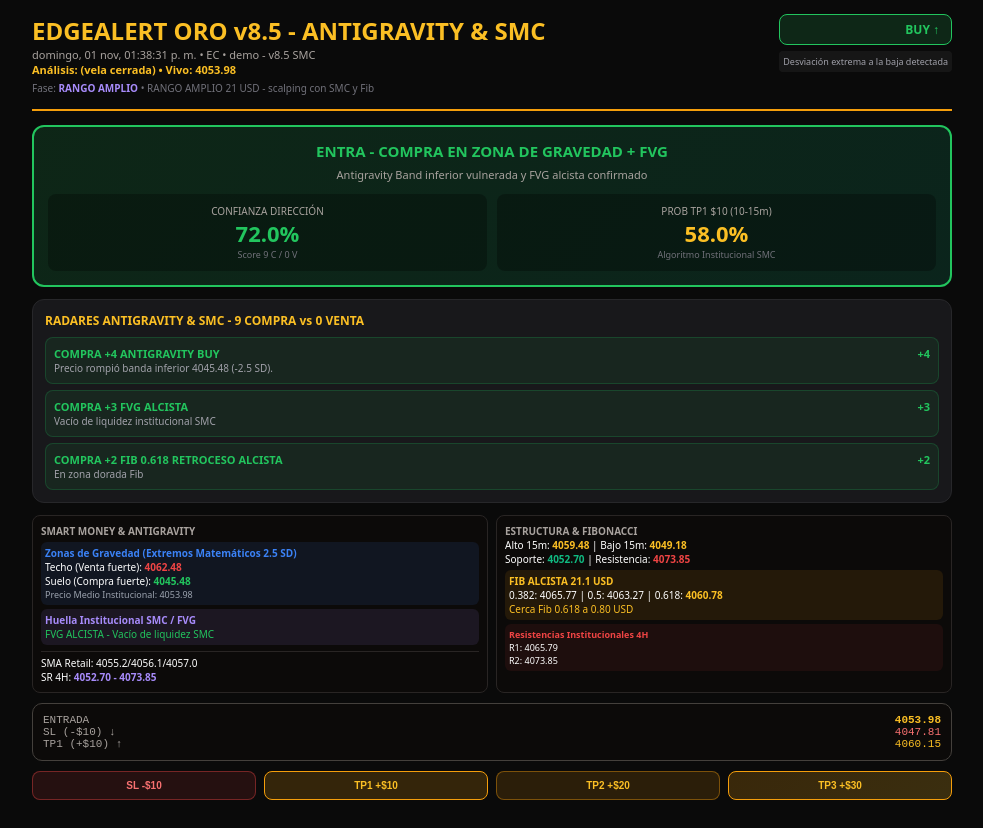
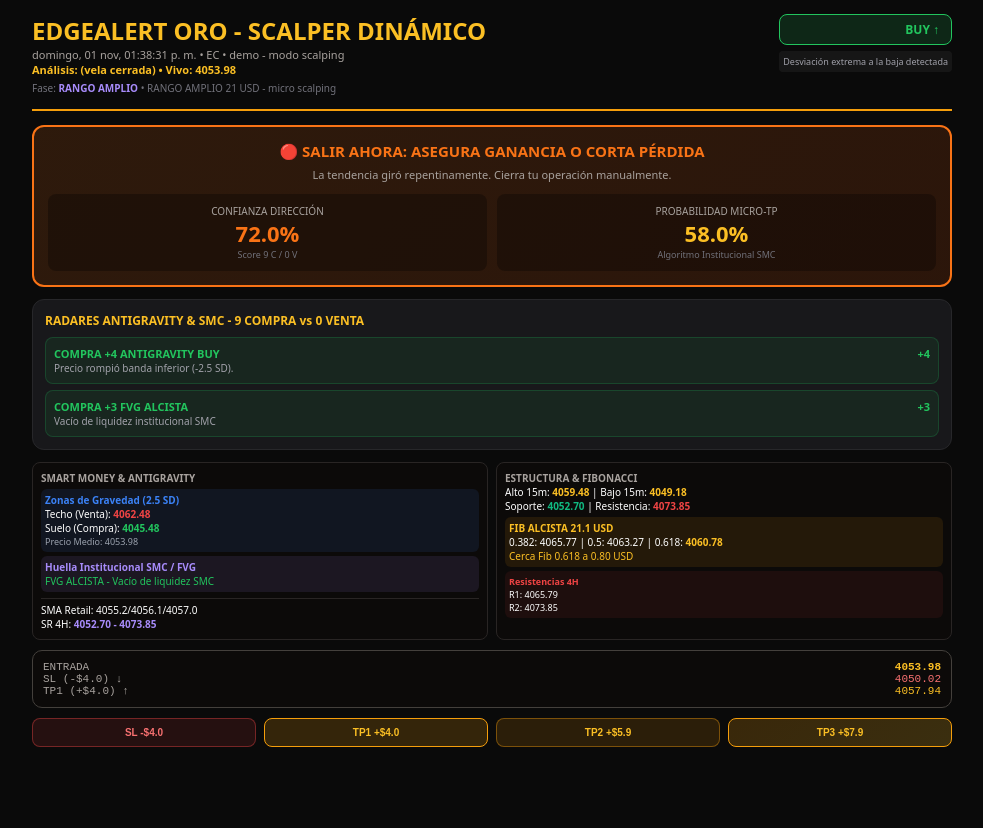
Before and after one commit to Afparedes123/trading-app, a Next.js app in the folder frontend/: page / in a window 1280 px wide. Shown: the whole page, without its empty margins (148-1131 px from the left). Built offline with nearby package versions, Linux system fonts and the light colour scheme; no server answers.

Commit message:
Refactor calcTPSL for dynamic volatility and update UI
Updated the calcTPSL function to include a volatility parameter for dynamic stop loss and take profit calculations. Changed various UI texts and alert messages to reflect the new scalping mode.

```diff
--- a/frontend/app/page.js
+++ b/frontend/app/page.js
@@ -3,10 +3,11 @@ import { useEffect, useState } from "react";
 
 const API = process.env.NEXT_PUBLIC_API_URL || "https://trading-app-jn5a.onrender.com";
 
-function calcTPSL(entry, dir) {
-  const d = 6.17;
-  if (dir === "BUY") return { sl: entry - d, tp1: entry + d, tp2: entry + d * 2, tp3: entry + d * 3, dist: d };
-  return { sl: entry + d, tp1: entry - d, tp2: entry - d * 2, tp3: entry - d * 3, dist: d };
+// Calculadora dinámica para el modo Demo (escala $4 - $5 para cuenta de $50)
+function calcTPSL(entry, dir, volatility = 4.0) {
+  const d = Math.max(3.5, Math.min(volatility * 1.2, 5.0));
+  if (dir === "BUY") return { sl: entry - d, tp1: entry + d, tp2: entry + (d * 1.5), tp3: entry + (d * 2.0), dist: d };
+  return { sl: entry + d, tp1: entry - d, tp2: entry - (d * 1.5), tp3: entry - (d * 2.0), dist: d };
 }
 
 export default function Page() {
@@ -23,23 +24,22 @@ export default function Page() {
       let sig = Array.isArray(data) && data.length > 0 ? data[0] : data.symbol ? data : data.signals?.[0];
       if (sig && sig.symbol?.includes("XAU")) {
         setSignal(sig);
-        setBackendStatus("conectado - ORO v8.5 ANTIGRAVITY + SMC");
+        setBackendStatus("conectado - ORO SCALPER DINÁMICO");
       } else throw new Error("vacio");
     } catch (e) {
-      setBackendStatus("demo - v8.5 SMC");
+      setBackendStatus("demo - modo scalping");
       const demoPrice = 4052.70 + Math.random() * 2;
-      const demo = calcTPSL(demoPrice, "BUY");
+      const demo = calcTPSL(demoPrice, "BUY", 3.3);
       setSignal({
         symbol: "XAUUSD", direction: "BUY", entry: demoPrice, sl: demo.sl, tp1: demo.tp1, tp2: demo.tp2, tp3: demo.tp3, sl_distance: demo.dist, tp1_distance: demo.dist,
-        sl_explain: `SL ${demo.sl.toFixed(2)} ABAJO`, tp_explain: `TP1 ${demo.tp1.toFixed(2)} ARRIBA COMPRA`,
+        sl_explain: `SL ${demo.sl.toFixed(2)} (Máx pérdida $${demo.dist.toFixed(2)})`, tp_explain: `TP1 ${demo.tp1.toFixed(2)} (Gana $${demo.dist.toFixed(2)}) COMPRA`,
         probability: 72, probability_tp1: 58, confidence: 72, win_rate: 78.5, win_rate_direction: 82.3, win_rate_buy: 71, win_rate_sell: 81, is_optimal_hour: true,
-        phase: "RANGO AMPLIO", phase_desc: "RANGO AMPLIO 21 USD - scalping con SMC y Fib",
-        alert: "ENTRA - COMPRA EN ZONA DE GRAVEDAD + FVG", alert_type: "ENTER", alert_desc: "Antigravity Band inferior vulnerada y FVG alcista confirmado",
+        phase: "RANGO AMPLIO", phase_desc: "RANGO AMPLIO 21 USD - micro scalping",
+        alert: "🔴 SALIR AHORA: ASEGURA GANANCIA O CORTA PÉRDIDA", alert_type: "EXIT", alert_desc: "La tendencia giró repentinamente. Cierra tu operación manualmente.",
         candle_patterns: [{ name: "MARTILLO", dir: "BUY", strength: 2, desc: "Martillo alcista" }],
         points_detail: [
-          { side: "BUY", points: 4, name: "ANTIGRAVITY BUY", reason: `Precio rompió banda inferior ${(demoPrice-8.5).toFixed(2)} (-2.5 SD).` },
-          { side: "BUY", points: 3, name: "FVG ALCISTA", reason: "Vacío de liquidez institucional SMC" },
-          { side: "BUY", points: 2, name: "FIB 0.618 RETROCESO ALCISTA", reason: "En zona dorada Fib" }
+          { side: "BUY", points: 4, name: "ANTIGRAVITY BUY", reason: `Precio rompió banda inferior (-2.5 SD).` },
+          { side: "BUY", points: 3, name: "FVG ALCISTA", reason: "Vacío de liquidez institucional SMC" }
         ],
         market_analysis: {
           trend: "ALCISTA", up_streak: 1, down_streak: 0, high_10: demoPrice + 3.2, low_10: demoPrice - 2.8, high_15: demoPrice + 5.5, low_15: demoPrice - 4.8,
@@ -50,14 +50,14 @@ export default function Page() {
           smc_pats: [{ name: "FVG ALCISTA", dir: "BUY", strength: 3, desc: "Vacío de liquidez SMC" }]
         },
         probabilidad_nuevos_objetivos: { prob_tp1_10usd_10_15min: 58, prob_tp2_20usd_15min: 38, prob_tp3_30usd_15min: 22 },
-        reason: "ANTIGRAVITY + FVG + FIB 0.618", flip_reason: "Desviación extrema a la baja detectada", support: 4052.70, resistance: 4073.85
+        reason: "ANTIGRAVITY + FVG", flip_reason: "Desviación extrema a la baja detectada", support: 4052.70, resistance: 4073.85
       });
     } finally { setLoading(false); }
   };
 
   useEffect(() => {
     fetchData();
-    const id = setInterval(fetchData, 30000); // 30 segundos (evalúa usar websockets en el futuro)
+    const id = setInterval(fetchData, 30000);
     const tId = setInterval(() => {
       const now = new Date().toLocaleString("es-EC", { timeZone: "America/Guayaquil", hour: "2-digit", minute: "2-digit", second: "2-digit", weekday: "long", day: "2-digit", month: "short" });
       setTimeEc(now);
@@ -72,7 +72,7 @@ export default function Page() {
     } catch {}
   };
 
-  if (loading) return <div style={{ minHeight: "100vh", background: "#0a0a0a", color: "white", display: "flex", alignItems: "center", justifyContent: "center" }}>Iniciando Motor Antigravity...</div>;
+  if (loading) return <div style={{ minHeight: "100vh", background: "#0a0a0a", color: "white", display: "flex", alignItems: "center", justifyContent: "center" }}>Iniciando Scalper Dinámico...</div>;
   const s = signal; if (!s) return null;
   const isBuy = s.direction === "BUY";
   const confidence = s.confidence || s.probability || 72;
@@ -84,6 +84,7 @@ export default function Page() {
   const alertText = s.alert || "";
   const alertType = s.alert_type || "WAIT";
   const alertDesc = s.alert_desc || "";
+  const dynamicDist = s.sl_distance || 4.0;
 
   const getPhaseColor = (ph) => {
     if (ph.includes("ALCISTA")) return "#fbbf24";
@@ -91,10 +92,14 @@ export default function Page() {
     if (ph.includes("ACUMULACION") || ph.includes("RANGO")) return "#a78bfa";
     return "#a1a1aa";
   };
+
+  // NUEVO SISTEMA DE COLORES CON ALERTA NARANJA PARA SALIDA
   const getAlertStyle = (type) => {
     if (type === "ENTER") return { bg: "linear-gradient(135deg, rgba(34,197,94,0.15), rgba(16,185,129,0.15))", border: "#22c55e", color: "#22c55e" };
+    if (type === "EXIT") return { bg: "linear-gradient(135deg, rgba(249,115,22,0.15), rgba(234,88,12,0.15))", border: "#f97316", color: "#f97316" };
     if (type === "WAIT") return { bg: "linear-gradient(135deg, rgba(239,68,68,0.15), rgba(239,68,68,0.08))", border: "#ef4444", color: "#ef4444" };
-    return { bg: "linear-gradient(135deg, rgba(245,158,11,0.15), rgba(251,191,36,0.10))", border: "#f59e0b", color: "#fbbf24" };
+    if (type === "CAUTION") return { bg: "linear-gradient(135deg, rgba(245,158,11,0.15), rgba(251,191,36,0.10))", border: "#f59e0b", color: "#fbbf24" };
+    return { bg: "rgba(0,0,0,0)", border: "#71717a", color: "#a1a1aa" };
   };
   const alertStyle = getAlertStyle(alertType);
 
@@ -105,7 +110,7 @@ export default function Page() {
         {/* CABECERA */}
         <div style={{ display: "flex", justifyContent: "space-between", flexWrap: "wrap", gap: "12px", borderBottom: "2px solid #f59e0b", paddingBottom: "14px", marginBottom: "14px" }}>
           <div>
-            <h1 style={{ fontSize: "24px", fontWeight: "900", margin: 0, color: "#fbbf24" }}>EDGEALERT ORO v8.5 - ANTIGRAVITY & SMC</h1>
+            <h1 style={{ fontSize: "24px", fontWeight: "900", margin: 0, color: "#fbbf24" }}>EDGEALERT ORO - SCALPER DINÁMICO</h1>
             <div style={{ fontSize: "11px", color: "#a8a29e" }}>{timeEc} • EC • {backendStatus}</div>
             <div style={{ fontSize: "11px", color: "#fbbf24", fontWeight: "700" }}>Análisis: {s.market_analysis?.analysis_price?.toFixed(2)} (vela cerrada) • Vivo: {s.entry?.toFixed(2)}</div>
             <div style={{ fontSize: "10px", color: "#71717a", marginTop: "4px" }}>Fase: <b style={{ color: getPhaseColor(phase) }}>{phase}</b> • {phaseDesc}</div>
@@ -127,7 +132,7 @@ export default function Page() {
               <div style={{ fontSize: "9px", color: "#71717a" }}>Score {s.market_analysis?.buy_score} C / {s.market_analysis?.sell_score} V</div>
             </div>
             <div style={{ background: "rgba(0,0,0,0.3)", borderRadius: "8px", padding: "10px", textAlign: "center" }}>
-              <div style={{ fontSize: "10px", color: "#a8a29e" }}>PROB TP1 $10 (10-15m)</div>
+              <div style={{ fontSize: "10px", color: "#a8a29e" }}>PROBABILIDAD MICRO-TP</div>
               <div style={{ fontSize: "22px", fontWeight: "900", color: "#fbbf24" }}>{probTP1.toFixed(1)}%</div>
               <div style={{ fontSize: "9px", color: "#71717a" }}>Algoritmo Institucional SMC</div>
             </div>
@@ -150,16 +155,15 @@ export default function Page() {
         {/* PANELES DE ANÁLISIS */}
         <div style={{ display: "grid", gridTemplateColumns: "1fr 1fr", gap: "8px", marginBottom: "10px" }}>
 
-          {/* PANEL INSTITUCIONAL (NUEVO) */}
           <div style={{ background: "#0c0a09", border: "1px solid #292524", borderRadius: "8px", padding: "8px", fontSize: "10px" }}>
             <div style={{ color: "#a8a29e", fontWeight: "700" }}>SMART MONEY & ANTIGRAVITY</div>
 
             {s.market_analysis?.ag_bands && (
               <div style={{ marginTop: "4px", background: "rgba(59,130,246,0.1)", borderRadius: "6px", padding: "4px" }}>
-                <div style={{ color: "#3b82f6", fontWeight: "700" }}>Zonas de Gravedad (Extremos Matemáticos 2.5 SD)</div>
-                <div>Techo (Venta fuerte): <b style={{ color: "#ef4444" }}>{s.market_analysis.ag_bands.upper.toFixed(2)}</b></div>
-                <div>Suelo (Compra fuerte): <b style={{ color: "#22c55e" }}>{s.market_analysis.ag_bands.lower.toFixed(2)}</b></div>
-                <div style={{ color: "#9ca3af", fontSize: "9px" }}>Precio Medio Institucional: {s.market_analysis.ag_bands.mean.toFixed(2)}</div>
+                <div style={{ color: "#3b82f6", fontWeight: "700" }}>Zonas de Gravedad (2.5 SD)</div>
+                <div>Techo (Venta): <b style={{ color: "#ef4444" }}>{s.market_analysis.ag_bands.upper.toFixed(2)}</b></div>
+                <div>Suelo (Compra): <b style={{ color: "#22c55e" }}>{s.market_analysis.ag_bands.lower.toFixed(2)}</b></div>
+                <div style={{ color: "#9ca3af", fontSize: "9px" }}>Precio Medio: {s.market_analysis.ag_bands.mean.toFixed(2)}</div>
               </div>
             )}
 
@@ -178,7 +182,6 @@ export default function Page() {
             </div>
           </div>
 
-          {/* PANEL ESTRUCTURA */}
           <div style={{ background: "#0c0a09", border: "1px solid #292524", borderRadius: "8px", padding: "8px", fontSize: "10px" }}>
             <div style={{ color: "#a8a29e", fontWeight: "700" }}>ESTRUCTURA & FIBONACCI</div>
             <div>Alto 15m: <b style={{ color: "#fbbf24" }}>{s.market_analysis?.high_15?.toFixed(2)}</b> | Bajo 15m: <b style={{ color: "#fbbf24" }}>{s.market_analysis?.low_15?.toFixed(2)}</b></div>
@@ -194,25 +197,25 @@ export default function Page() {
 
             {s.market_analysis?.high_clusters?.length > 0 && (
               <div style={{ marginTop: "4px", background: "rgba(239,68,68,0.08)", borderRadius: "6px", padding: "4px", fontSize: "9px" }}>
-                <div style={{ color: "#ef4444", fontWeight: "700" }}>Resistencias Institucionales 4H</div>
+                <div style={{ color: "#ef4444", fontWeight: "700" }}>Resistencias 4H</div>
                 {s.market_analysis?.high_clusters?.map((c,i) => <div key={i}>R{i+1}: {c[0].toFixed(2)}</div>)}
               </div>
             )}
           </div>
         </div>
 
-        {/* ZONA DE ENTRADA Y BOTONES */}
+        {/* ZONA DE ENTRADA Y BOTONES DINÁMICOS */}
         <div style={{ fontFamily: "monospace", fontSize: "11px", background: "#0c0a09", borderRadius: "10px", padding: "10px", border: "1px solid #44403c" }}>
           <div style={{ display: "flex", justifyContent: "space-between" }}><span style={{ color: "#a8a29e" }}>ENTRADA</span><span style={{ fontWeight: "900", color: "#fbbf24" }}>{s.entry?.toFixed(2)}</span></div>
-          <div style={{ display: "flex", justifyContent: "space-between", color: "#f87171" }}><span style={{ color: "#a8a29e" }}>SL (-$10) {s.direction==="BUY"?"↓":"↑"}</span><span>{s.sl?.toFixed(2)}</span></div>
-          <div style={{ display: "flex", justifyContent: "space-between", color: "#fbbf24" }}><span style={{ color: "#a8a29e" }}>TP1 (+$10) {s.direction==="BUY"?"↑":"↓"}</span><span>{s.tp1?.toFixed(2)}</span></div>
+          <div style={{ display: "flex", justifyContent: "space-between", color: "#f87171" }}><span style={{ color: "#a8a29e" }}>SL (-${dynamicDist.toFixed(1)}) {s.direction==="BUY"?"↓":"↑"}</span><span>{s.sl?.toFixed(2)}</span></div>
+          <div style={{ display: "flex", justifyContent: "space-between", color: "#fbbf24" }}><span style={{ color: "#a8a29e" }}>TP1 (+${dynamicDist.toFixed(1)}) {s.direction==="BUY"?"↑":"↓"}</span><span>{s.tp1?.toFixed(2)}</span></div>
         </div>
 
         <div style={{ display: "grid", gridTemplateColumns: "repeat(4,1fr)", gap: "8px", marginTop: "10px" }}>
-          <button onClick={()=>sendResult("SL")} style={{ background: "rgba(239,68,68,0.12)", border: "1px solid rgba(239,68,68,0.4)", color: "#f87171", borderRadius: "8px", padding: "8px", fontSize: "10px", fontWeight: "800", cursor: "pointer" }}>SL -$10</button>
-          <button onClick={()=>sendResult("TP1")} style={{ background: "rgba(245,158,11,0.18)", border: "1px solid #f59e0b", color: "#fbbf24", borderRadius: "8px", padding: "8px", fontSize: "10px", fontWeight: "800", cursor: "pointer" }}>TP1 +$10</button>
-          <button onClick={()=>sendResult("TP2")} style={{ background: "rgba(245,158,11,0.14)", border: "1px solid rgba(245,158,11,0.4)", color: "#fbbf24", borderRadius: "8px", padding: "8px", fontSize: "10px", fontWeight: "800", cursor: "pointer" }}>TP2 +$20</button>
-          <button onClick={()=>sendResult("TP3")} style={{ background: "linear-gradient(135deg, rgba(245,158,11,0.2), rgba(251,191,36,0.2))", border: "1px solid #f59e0b", color: "#fbbf24", borderRadius: "8px", padding: "8px", fontSize: "10px", fontWeight: "800", cursor: "pointer" }}>TP3 +$30</button>
+          <button onClick={()=>sendResult("SL")} style={{ background: "rgba(239,68,68,0.12)", border: "1px solid rgba(239,68,68,0.4)", color: "#f87171", borderRadius: "8px", padding: "8px", fontSize: "10px", fontWeight: "800", cursor: "pointer" }}>SL -${dynamicDist.toFixed(1)}</button>
+          <button onClick={()=>sendResult("TP1")} style={{ background: "rgba(245,158,11,0.18)", border: "1px solid #f59e0b", color: "#fbbf24", borderRadius: "8px", padding: "8px", fontSize: "10px", fontWeight: "800", cursor: "pointer" }}>TP1 +${dynamicDist.toFixed(1)}</button>
+          <button onClick={()=>sendResult("TP2")} style={{ background: "rgba(245,158,11,0.14)", border: "1px solid rgba(245,158,11,0.4)", color: "#fbbf24", borderRadius: "8px", padding: "8px", fontSize: "10px", fontWeight: "800", cursor: "pointer" }}>TP2 +${(dynamicDist*1.5).toFixed(1)}</button>
+          <button onClick={()=>sendResult("TP3")} style={{ background: "linear-gradient(135deg, rgba(245,158,11,0.2), rgba(251,191,36,0.2))", border: "1px solid #f59e0b", color: "#fbbf24", borderRadius: "8px", padding: "8px", fontSize: "10px", fontWeight: "800", cursor: "pointer" }}>TP3 +${(dynamicDist*2).toFixed(1)}</button>
         </div>
       </div>
     </div>
```
